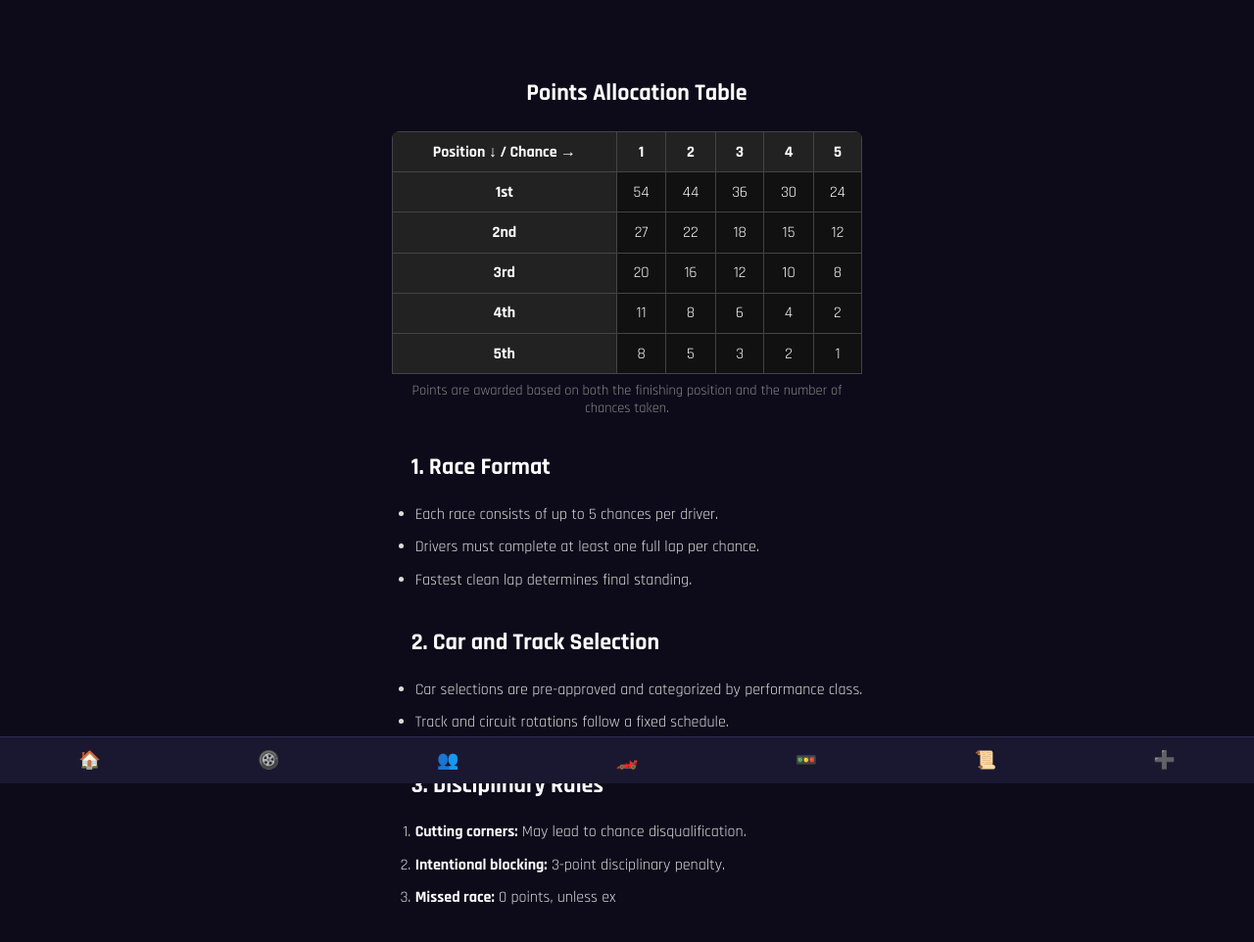
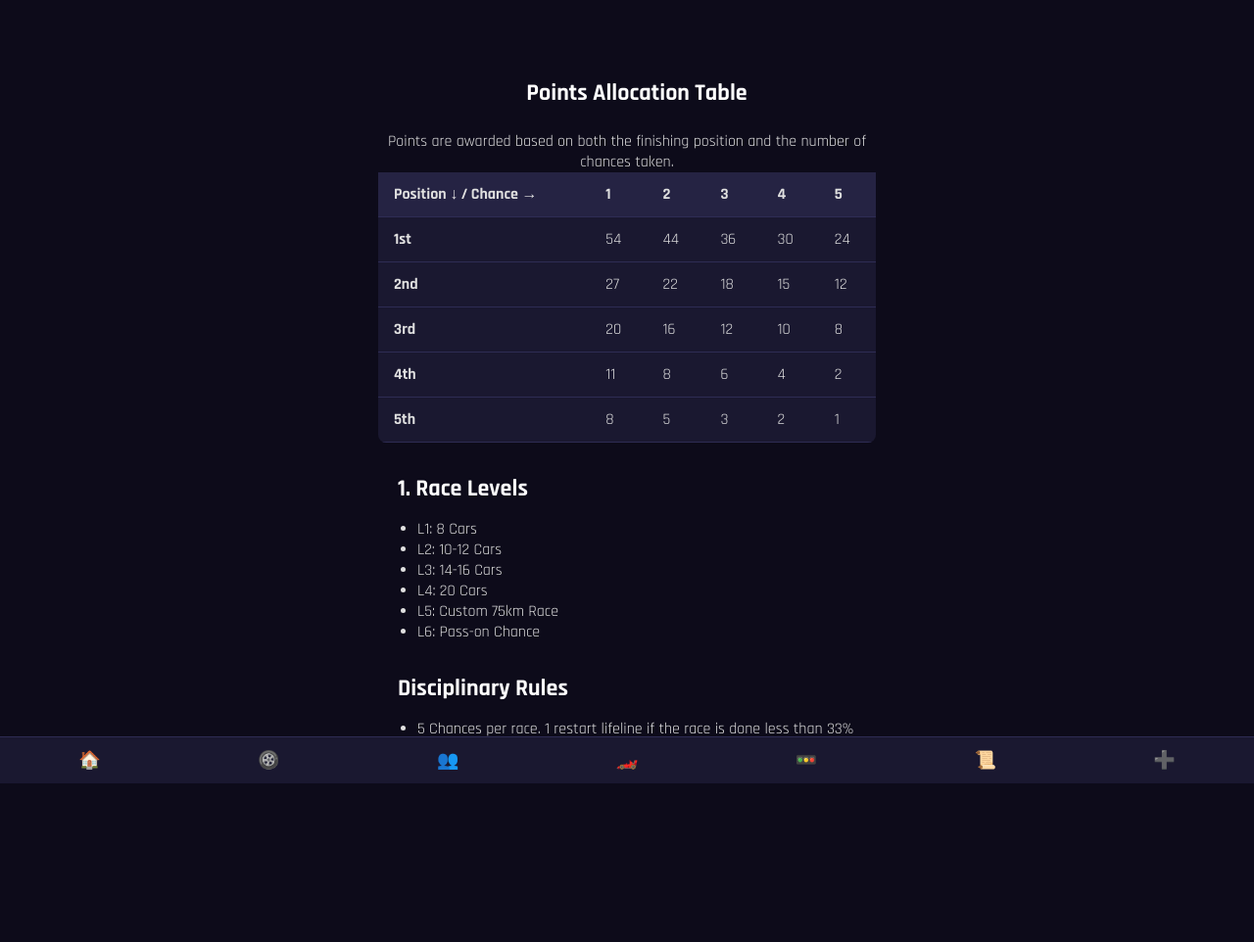
Before and after one commit to nijazmd/arl, a plain HTML site: page rules.html in a window 1280 px wide. Shown: the whole page at 98% size. After the commit the page ends 910 px from the top, so only its background shows below. Drawn offline with Linux system fonts and the light colour scheme.

Commit message:
Add files via upload

```diff
--- a/rules.html
+++ b/rules.html
@@ -22,49 +22,6 @@
       margin-bottom: 1.5rem;
     }
 
-    .points-table {
-      width: 100%;
-      border-collapse: collapse;
-      background: #111;
-      color: #fff;
-    }
-
-    .points-table th,
-    .points-table td {
-      border: 1px solid #444;
-      padding: 0.6rem;
-      text-align: center;
-    }
-
-    .points-table th {
-      background-color: #222;
-    }
-
-    .points-table caption {
-      caption-side: bottom;
-      font-size: 0.9rem;
-      color: #888;
-      margin-top: 0.5rem;
-    }
-
-    .rules-section {
-      margin-top: 2rem;
-      color: #ddd;
-      line-height: 1.6;
-    }
-
-    .rules-section ul, .rules-section ol {
-      padding-left: 1.5rem;
-      margin-bottom: 1.5rem;
-    }
-
-    .rules-section li {
-      margin-bottom: 0.5rem;
-    }
-
-    .rules-section strong {
-      color: #fff;
-    }
   </style>
 </head>
 <body>
@@ -127,27 +84,24 @@
     </table>
 
     <div class="rules-section">
-      <h2>1. Race Format</h2>
+      <h2>1. Race Levels</h2>
       <ul>
-        <li>Each race consists of up to 5 chances per driver.</li>
-        <li>Drivers must complete at least one full lap per chance.</li>
-        <li>Fastest clean lap determines final standing.</li>
+        <li>L1: 8 Cars</li>
+        <li>L2: 10-12 Cars</li>
+        <li>L3: 14-16 Cars</li>
+        <li>L4: 20 Cars</li>
+        <li>L5: Custom 75km Race</li>
+        <li>L6: Pass-on Chance</li>
       </ul>
 
-      <h2>2. Car and Track Selection</h2>
+      <h2>Disciplinary Rules</h2>
       <ul>
-        <li>Car selections are pre-approved and categorized by performance class.</li>
-        <li>Track and circuit rotations follow a fixed schedule.</li>
+        <li>5 Chances per race. 1 restart lifeline if the race is done less than 33%</li>
+        <li>Each contact with wall or car and corner cutting has -1 disc point penalty</li>
       </ul>
 
-      <h2>3. Disciplinary Rules</h2>
-      <ol>
-        <li><strong>Cutting corners:</strong> May lead to chance disqualification.</li>
-        <li><strong>Intentional blocking:</strong> 3-point disciplinary penalty.</li>
-        <li><strong>Missed race:</strong> 0 points, unless ex
-      </li></ol>
       </div>
-      </div>
+  </div>
       <nav class="bottom-nav">
         <a href="index.html">🏠</a>
         <a href="drivers.html">🛞</a>
```
Also changed, not shown: index.html (+2 -1 lines).
